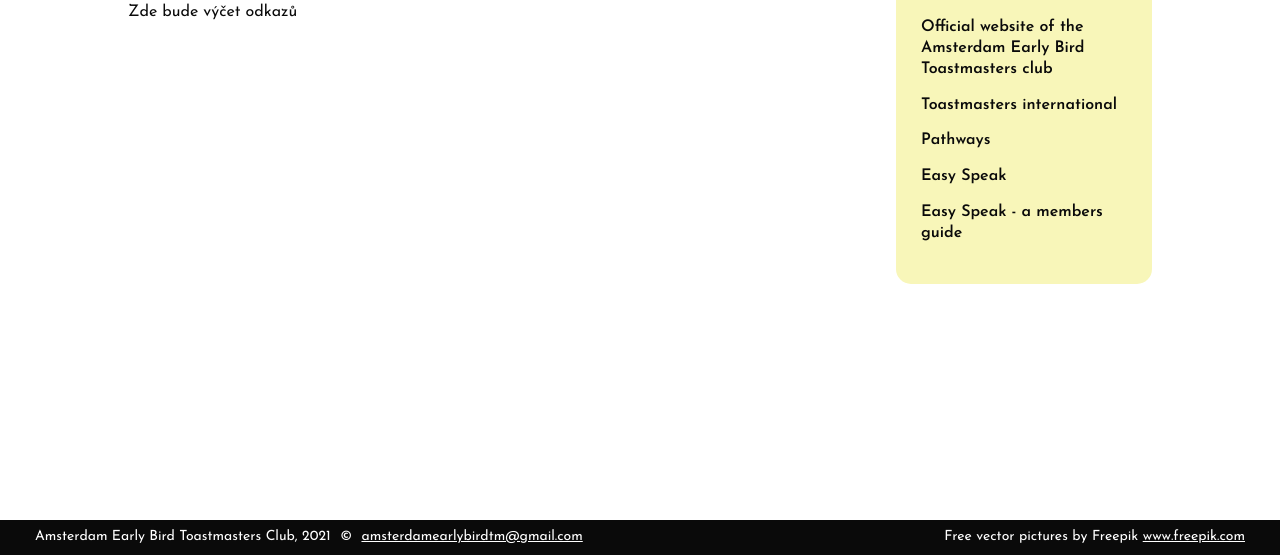
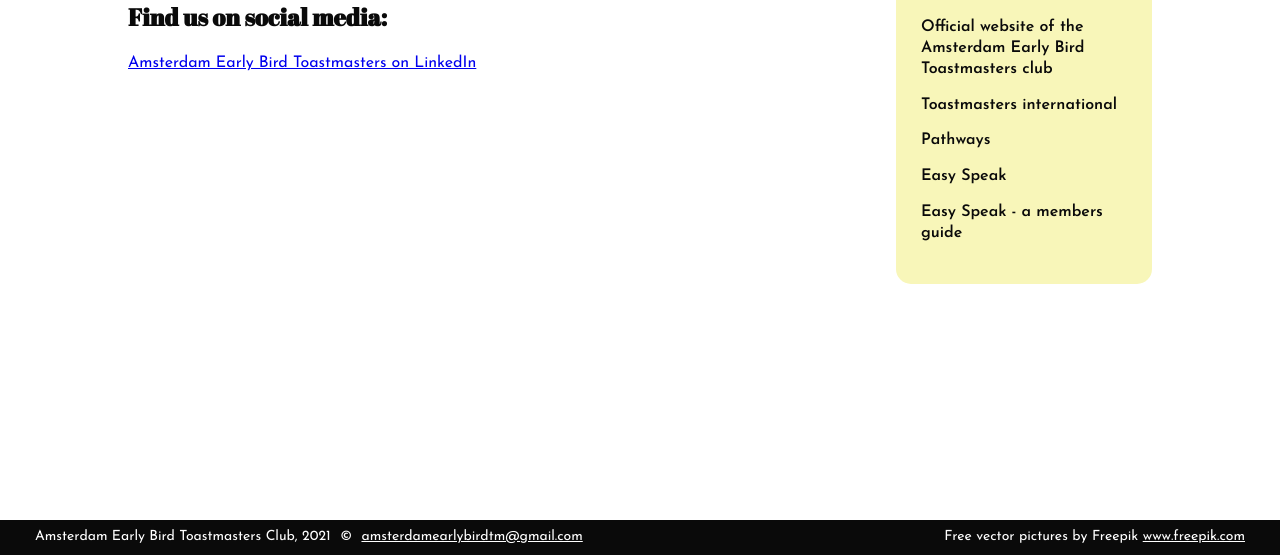
Before and after one commit to Jitka-Badhan/amsterdam-early-bird-toastmasters-club, an Eleventy site: page links.html in a window 1280 px wide. Shown: the part 245-800 px from the top of the page. Built offline with nearby package versions, Linux system fonts and the light colour scheme; Eleventy itself is replaced by a stand-in of ours; files that its build step writes are made by us from their sources.

Commit message:
Updated social media links

```diff
--- a/links.html
+++ b/links.html
@@ -4,4 +4,8 @@
 cssFileName: article
 ---
 
-<p>Zde bude výčet odkazů</p>
+
+<h2>Find us on social media:</h2>
+<p>
+  <a href="https://www.linkedin.com/company/amsterdam-early-bird-toastmasters/" target="_blank">Amsterdam Early Bird Toastmasters on LinkedIn</a>
+</p>
```
